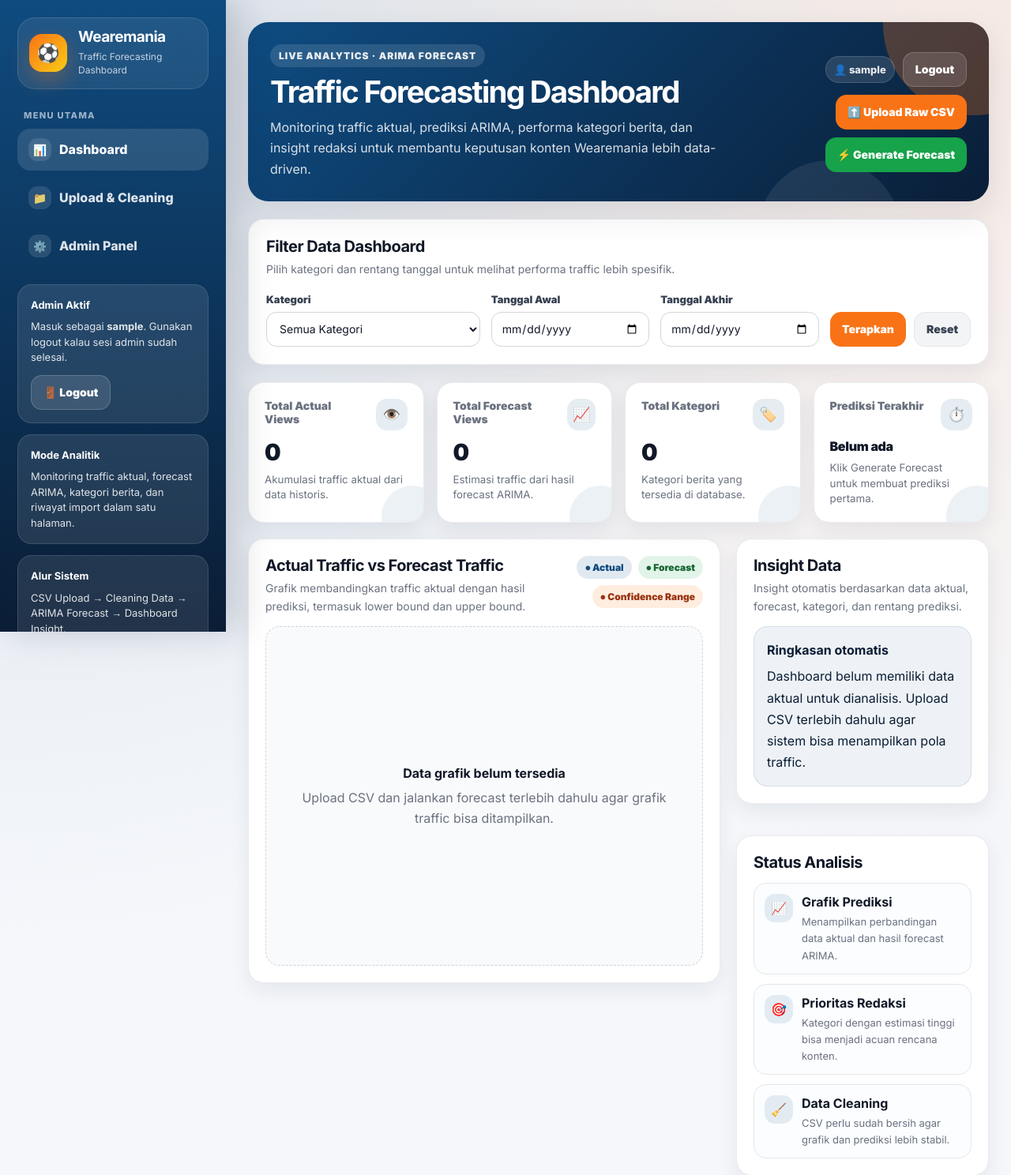
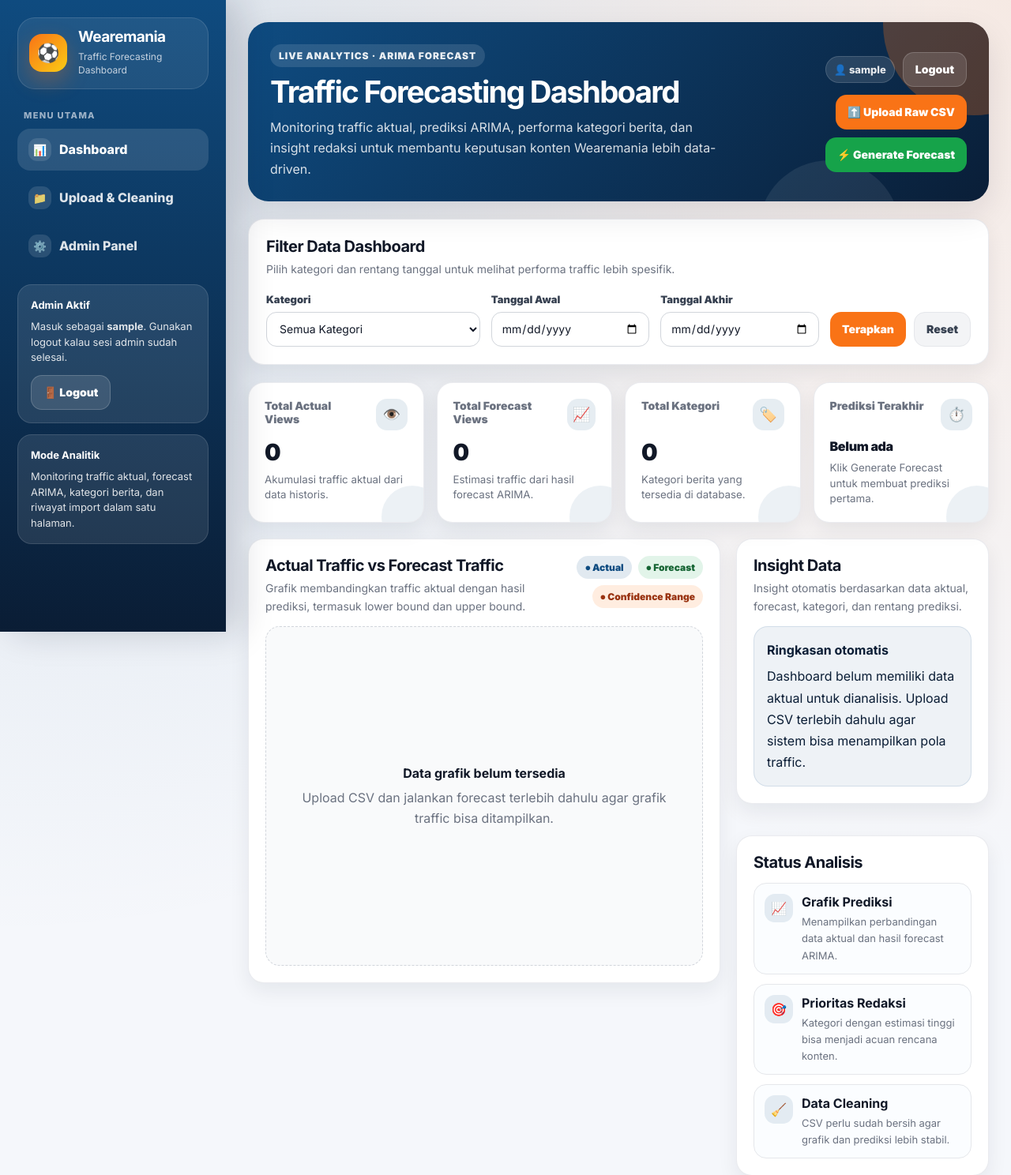
Before and after one commit to Freddy47588/django-arima-wearemania-traffic-forecasting, a Django app: page / in a window 1280 px wide. Shown: the top 1488 px of the page at 79% size. Run offline with Django 5.2, Linux system fonts and the light colour scheme; the visitor is signed in with stand-in values (Sample User, id 1); data that the repository does not hold is empty.

Commit message:
design dashboard

```diff
--- a/analytics/templates/analytics/dashboard.html
+++ b/analytics/templates/analytics/dashboard.html
@@ -1447,10 +1447,7 @@
                 <span>Monitoring traffic aktual, forecast ARIMA, kategori berita, dan riwayat import dalam satu halaman.</span>
             </div>
 
-            <div class="sidebar-card">
-                <strong>Alur Sistem</strong>
-                <span>CSV Upload → Cleaning Data → ARIMA Forecast → Dashboard Insight.</span>
-            </div>
+
         </aside>
 
         <main class="main">
```
